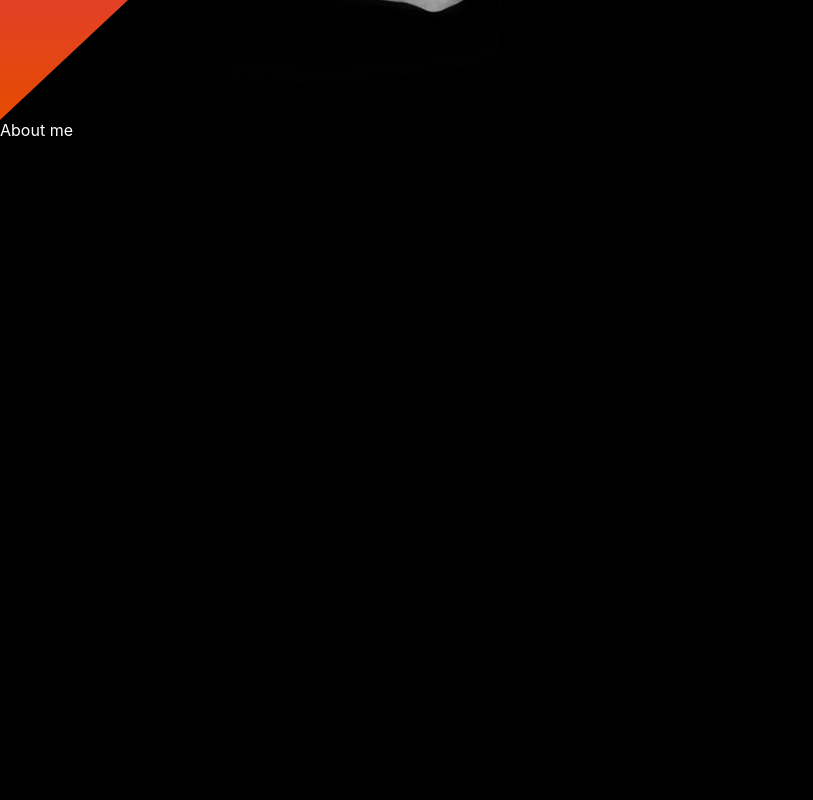
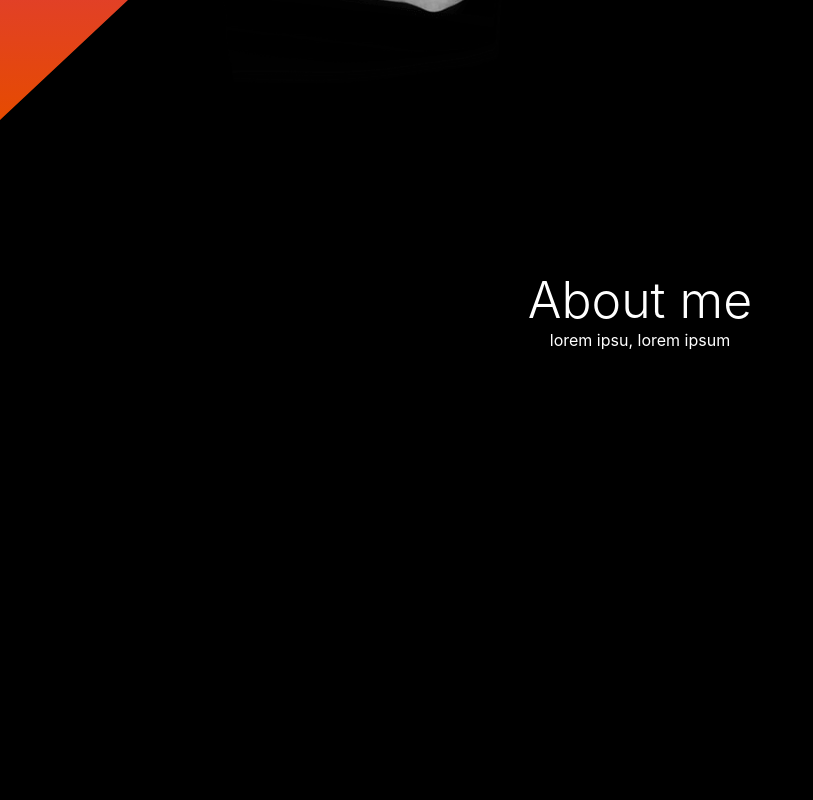
Before and after one commit to MatBebenek/me, a React (Create React App) app: page / in a window 1280 px wide. Shown: the part 680-1480 px from the top of the page, without its empty margins (0-813 px from the left). Built offline with nearby package versions, Linux system fonts and the light colour scheme.

Commit message:
Some changes

```diff
--- a/src/App.js
+++ b/src/App.js
@@ -1,7 +1,6 @@
-import { useContext } from "react";
+import React from 'react';
 import './App.css';
 import Intro from "./components/intro/Intro";
-import Exp from "./components/exp/Exp";
 import About from "./components/about/About";
 
 function App() {
--- a/src/components/about/About.jsx
+++ b/src/components/about/About.jsx
@@ -4,7 +4,7 @@ const About = () => {
     return (
         <div className="a">
             <div className="a-title">About me</div>
-            <div className="a-info"></div>
+            <div className="a-info">lorem ipsu, lorem ipsum</div>
         </div>
     );
 };
--- a/src/components/about/about.scss
+++ b/src/components/about/about.scss
@@ -4,5 +4,18 @@
     display: flex;
     height: 100vh;
     background-color: black;
-    color:white
+    color:white;
+    padding-top: 150px;
+    display: flex;
+    flex-direction: column;
+    align-items: center;
+
+    @include mobile{
+        flex-direction: column;
+      }
 }
+
+.a-title{
+    font-size: 50px;
+    font-weight: 350;
+}
--- a/src/components/intro/intro.scss
+++ b/src/components/intro/intro.scss
@@ -122,6 +122,10 @@
   .i-contact{
     font-weight: 500;
     margin-top: 20px;
+
+    @include mobile{
+      margin-top: 10px;
+    }
   }
 
   i-img {
```
